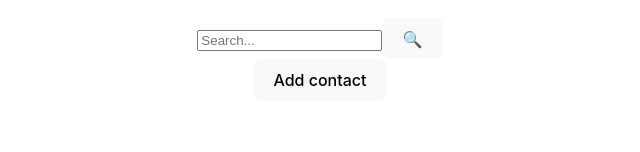
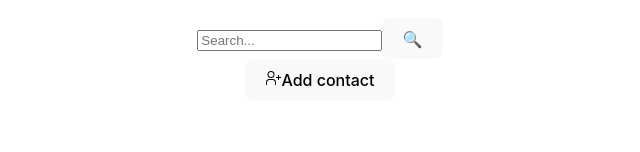
Before and after one commit to mateo-gomez/phonebook-r5, a React (Vite) app: page / in a window 1280 px wide. Shown: the part 343-495 px from the top of the page, without its empty margins (320-960 px from the left). Built offline with nearby package versions, Linux system fonts and the light colour scheme.

Commit message:
Add addContact icon

```diff
--- a/src/App.jsx
+++ b/src/App.jsx
@@ -7,6 +7,7 @@ import Button from "./components/Button";
 import { useContacts } from "./hooks/useContacts";
 import InputSearch from "./components/InputSearch";
 import { useDebounce } from "./hooks/useDebounce";
+import AddContactIcon from "./components/icons/AddContactIcon";
 
 function App() {
 	const [search, setSearch] = useState("");
@@ -86,8 +87,10 @@ function App() {
 			<h1>Phonebook</h1>
 
 			<InputSearch onChange={handleChangeSearch} />
-
-			<Button onClick={() => setShowContactForm(true)}>Add contact</Button>
+			<Button onClick={() => setShowContactForm(true)}>
+				<AddContactIcon />
+				Add contact
+			</Button>
 			<Modal show={showContactForm} onClose={handleCloseForm}>
 				<ContactForm
 					onSubmit={handleSubmit}
--- /dev/null
+++ b/src/components/icons/AddContactIcon.jsx
@@ -0,0 +1,18 @@
+const AddContactIcon = (props) => (
+	<svg
+		xmlns="http://www.w3.org/2000/svg"
+		width="1em"
+		height="1em"
+		viewBox="0 0 32 32"
+		fill="currentColor"
+		{...props}
+	>
+		<path d="M32 14h-4v-4h-2v4h-4v2h4v4h2v-4h4v-2zM12 4a5 5 0 1 1-5 5 5 5 0 0 1 5-5m0-2a7 7 0 1 0 7 7 7 7 0 0 0-7-7Zm10 28h-2v-5a5 5 0 0 0-5-5H9a5 5 0 0 0-5 5v5H2v-5a7 7 0 0 1 7-7h6a7 7 0 0 1 7 7Z" />
+		<path
+			fill="none"
+			d="M0 0h32v32H0z"
+			data-name="&lt;Transparent Rectangle&gt;"
+		/>
+	</svg>
+);
+export default AddContactIcon;
```
